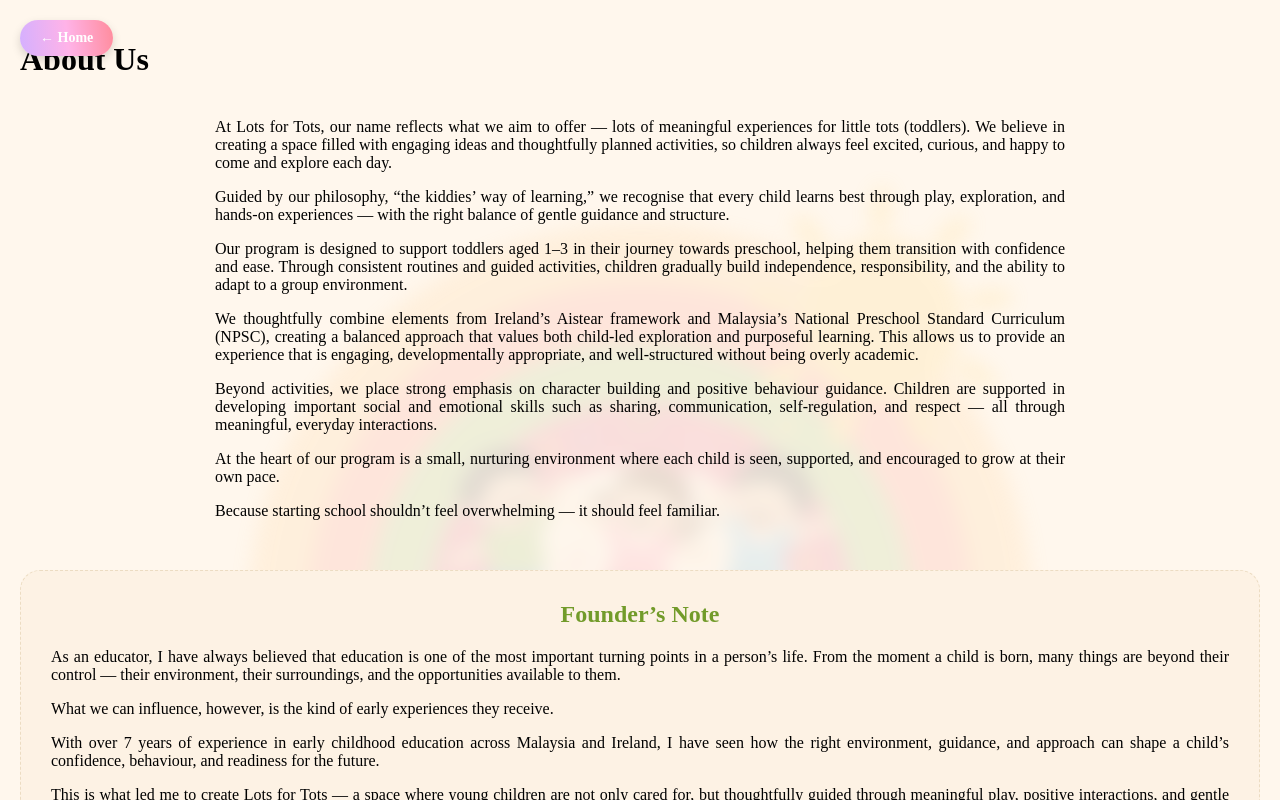
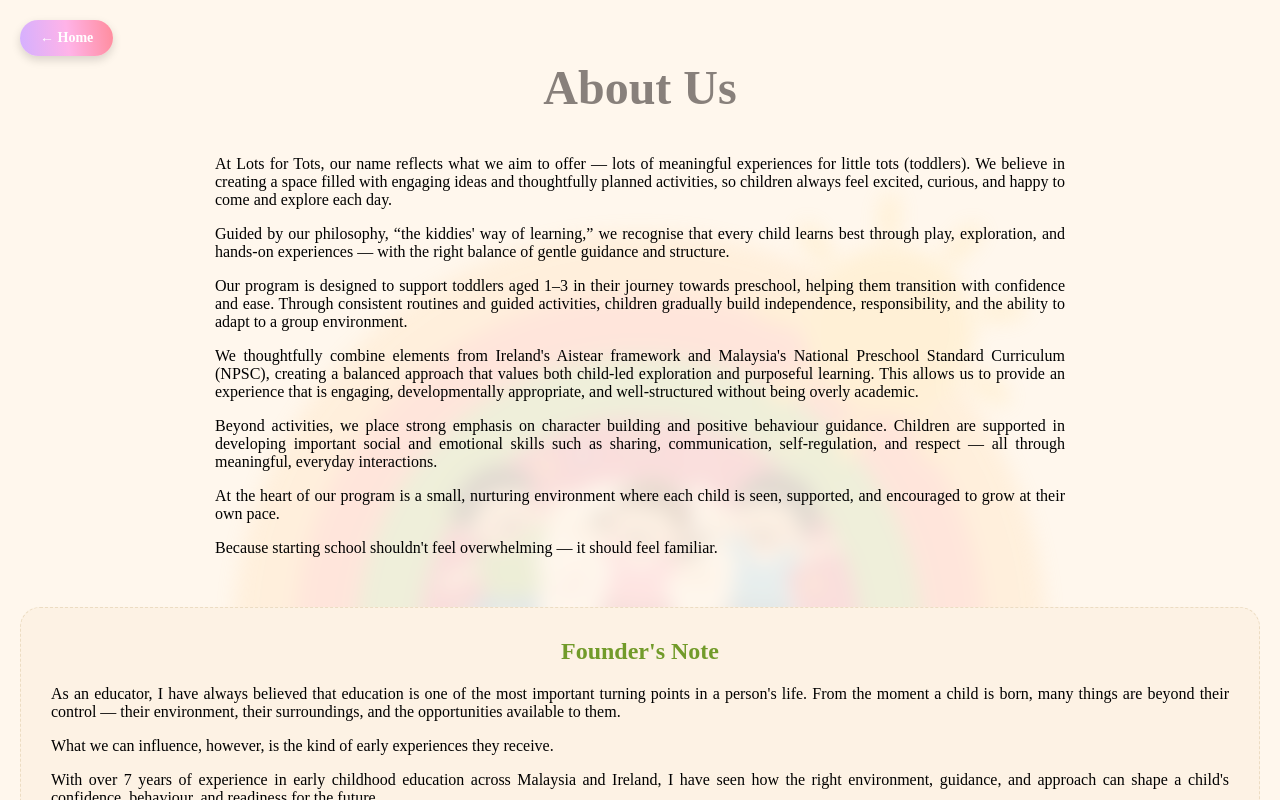
Before and after one commit to gkoson2455/lotsfortots.ts, a Next.js app: page /about in a window 1280 px wide. Shown: the top 800 px of the page. Built offline with nearby package versions, Linux system fonts and the light colour scheme.

Commit message:
tidy up abuout us tsx

```diff
--- a/app/about/page.tsx
+++ b/app/about/page.tsx
@@ -4,29 +4,28 @@ import styles from './about.module.css';
 export default function AboutPage() {
   return (
     <div className={styles.aboutContainer}>
-    <div className={styles.container}>
       <Link href="/" className={styles.backButton}>← Home</Link>
-      <h1 className={styles.h1}>About Us</h1>
+
+      <h1 className={styles.title}>About Us</h1>
 
       <div className={styles.content}>
         <p>At Lots for Tots, our name reflects what we aim to offer — lots of meaningful experiences for little tots (toddlers). We believe in creating a space filled with engaging ideas and thoughtfully planned activities, so children always feel excited, curious, and happy to come and explore each day.</p>
-        <p>Guided by our philosophy, “the kiddies’ way of learning,” we recognise that every child learns best through play, exploration, and hands-on experiences — with the right balance of gentle guidance and structure.</p>
+        <p>Guided by our philosophy, &ldquo;the kiddies&apos; way of learning,&rdquo; we recognise that every child learns best through play, exploration, and hands-on experiences — with the right balance of gentle guidance and structure.</p>
         <p>Our program is designed to support toddlers aged 1–3 in their journey towards preschool, helping them transition with confidence and ease. Through consistent routines and guided activities, children gradually build independence, responsibility, and the ability to adapt to a group environment.</p>
-        <p>We thoughtfully combine elements from Ireland’s Aistear framework and Malaysia’s National Preschool Standard Curriculum (NPSC), creating a balanced approach that values both child-led exploration and purposeful learning. This allows us to provide an experience that is engaging, developmentally appropriate, and well-structured without being overly academic.</p>
+        <p>We thoughtfully combine elements from Ireland&apos;s Aistear framework and Malaysia&apos;s National Preschool Standard Curriculum (NPSC), creating a balanced approach that values both child-led exploration and purposeful learning. This allows us to provide an experience that is engaging, developmentally appropriate, and well-structured without being overly academic.</p>
         <p>Beyond activities, we place strong emphasis on character building and positive behaviour guidance. Children are supported in developing important social and emotional skills such as sharing, communication, self-regulation, and respect — all through meaningful, everyday interactions.</p>
         <p>At the heart of our program is a small, nurturing environment where each child is seen, supported, and encouraged to grow at their own pace.</p>
-        <p>Because starting school shouldn’t feel overwhelming — it should feel familiar.</p>
+        <p>Because starting school shouldn&apos;t feel overwhelming — it should feel familiar.</p>
       </div>
 
       <section className={styles.foundersNote}>
-        <h2>Founder’s Note</h2>
-        <p>As an educator, I have always believed that education is one of the most important turning points in a person’s life. From the moment a child is born, many things are beyond their control — their environment, their surroundings, and the opportunities available to them.</p>
+        <h2>Founder&apos;s Note</h2>
+        <p>As an educator, I have always believed that education is one of the most important turning points in a person&apos;s life. From the moment a child is born, many things are beyond their control — their environment, their surroundings, and the opportunities available to them.</p>
         <p>What we can influence, however, is the kind of early experiences they receive.</p>
-        <p>With over 7 years of experience in early childhood education across Malaysia and Ireland, I have seen how the right environment, guidance, and approach can shape a child’s confidence, behaviour, and readiness for the future.</p>
+        <p>With over 7 years of experience in early childhood education across Malaysia and Ireland, I have seen how the right environment, guidance, and approach can shape a child&apos;s confidence, behaviour, and readiness for the future.</p>
         <p>This is what led me to create Lots for Tots — a space where young children are not only cared for, but thoughtfully guided through meaningful play, positive interactions, and gentle structure.</p>
         <p>My goal is simple: to provide children with a strong and positive foundation, so they grow up with the confidence to explore, the ability to adapt, and the readiness to make good choices as they continue their journey. Because every child deserves a good start — and sometimes, that start makes all the difference.</p>
       </section>
     </div>
-    </div>
   );
 }
```
